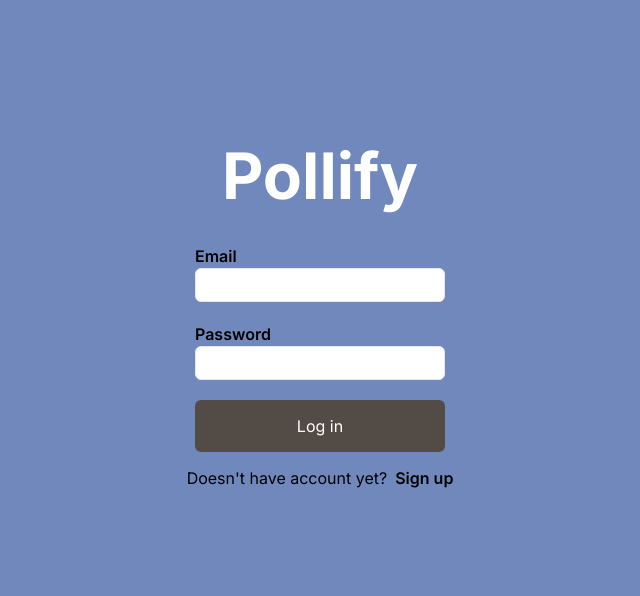
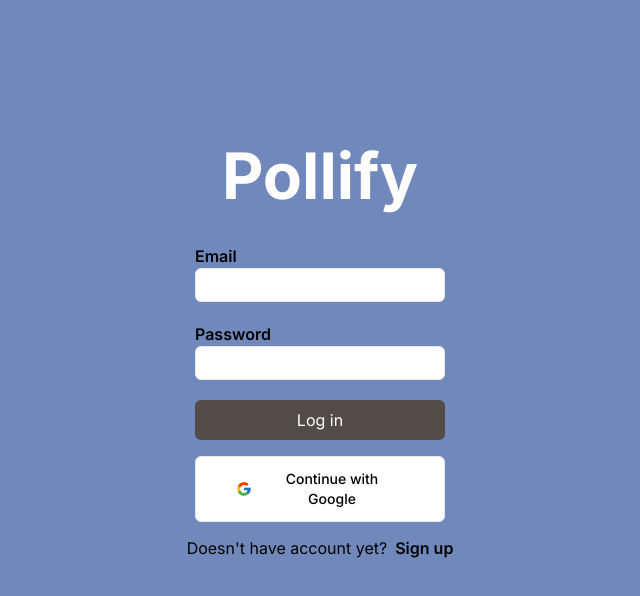
Before and after one commit to SheanHor/pollify, a Next.js app: page /login in a window 1280 px wide. Shown: the top 596 px of the page, without its empty margins (320-960 px from the left). Built offline with nearby package versions, Linux system fonts and the light colour scheme; no server answers.

Commit message:
Add google login/signup

```diff
--- a/package.json
+++ b/package.json
@@ -9,12 +9,13 @@
     "lint": "next lint"
   },
   "dependencies": {
+    "@hookform/resolvers": "^3.3.2",
     "firebase": "^10.7.0",
-    "@hookform/resolvers": "^3.3.2",
     "next": "14.0.3",
     "react": "^18",
     "react-dom": "^18",
     "react-hook-form": "^7.48.2",
+    "react-icons": "^4.12.0",
     "tailwind-merge": "^1.12.0",
     "zod": "^3.22.4"
   },
--- a/src/app/(app)/page.tsx
+++ b/src/app/(app)/page.tsx
@@ -11,6 +11,7 @@ const HomePage = () => {
   return (
     <main className="p-4">
       <p>Home page</p>
+      <p>Welcome back: {user?.displayName}</p>
       <p>Welcome back: {user?.email}</p>
 
       <Button variant="error" size="small" onClick={logout}>
--- a/src/app/(auth)/login/page.tsx
+++ b/src/app/(auth)/login/page.tsx
@@ -21,7 +21,9 @@ const LogIn = () => {
   return (
     <div className="min-h-screen bg-[#7088BB] pt-32 flex flex-col items-center">
       <h1 className="text-[64px] font-bold text-white">Pollify</h1>
+
       <LogInForm />
+
       <Link href="/signup">
         <Button variant="link">
           Doesn&apos;t have account yet?{" "}
--- a/src/app/(auth)/signup/page.tsx
+++ b/src/app/(auth)/signup/page.tsx
@@ -21,6 +21,7 @@ const SignUp = () => {
   return (
     <div className="min-h-screen bg-[#7088BB] pt-32 flex flex-col items-center">
       <h1 className="text-[64px] font-bold text-white">Pollify</h1>
+
       <SignUpForm />
 
       <Link href="/login">
--- a/src/components/forms/LogInForm.tsx
+++ b/src/components/forms/LogInForm.tsx
@@ -8,7 +8,8 @@ import {
   emailLoginSchema,
 } from "@/lib/api/auth/emailLogIn.z";
 import { zodResolver } from "@hookform/resolvers/zod";
-import { login } from "@/lib/api/auth";
+import { googleLogin, login } from "@/lib/api/auth";
+import { FcGoogle } from "react-icons/fc";
 
 const LogInForm = () => {
   const {
@@ -21,12 +22,17 @@ const LogInForm = () => {
 
   const onSubmit: SubmitHandler<EmailLoginSchema> = async (data) => {
     try {
-      // console.log("data", data);
       await login(data.emailAddress, data.password);
     } catch (error) {
       console.log("Fail to Log in");
     }
   };
+
+  // function handle google login/signup (if account existed, login , else signup)
+  const handleGoogleLogin = async () => {
+    await googleLogin();
+  };
+
   return (
     <div className="w-[250px]">
       {/* Email Input */}
@@ -51,10 +57,21 @@ const LogInForm = () => {
 
       {/* Button */}
       <div className="mt-5">
-        <Button isFull onClick={handleSubmit(onSubmit)}>
+        <Button size="small" isFull onClick={handleSubmit(onSubmit)}>
           Log in
         </Button>
       </div>
+
+      {/* Google Login */}
+      <Button
+        variant="secondary"
+        size="medium"
+        className="w-[250px] mt-4"
+        onClick={handleGoogleLogin}
+      >
+        <FcGoogle />
+        <p className="text-sm font-medium">Continue with Google</p>
+      </Button>
     </div>
   );
 };
--- a/src/components/forms/SignUpForm.tsx
+++ b/src/components/forms/SignUpForm.tsx
@@ -8,7 +8,8 @@ import {
   EmailSignupSchema,
   emailSignupSchema,
 } from "@/lib/api/auth/emailSignUp.z";
-import { signup } from "@/lib/api/auth";
+import { googleLogin, signup } from "@/lib/api/auth";
+import { FcGoogle } from "react-icons/fc";
 
 const SignUpForm = () => {
   const {
@@ -21,11 +22,15 @@ const SignUpForm = () => {
 
   const onSubmit: SubmitHandler<EmailSignupSchema> = async (data) => {
     try {
-      // console.log("data", data);
       await signup(data.emailAddress, data.password);
     } catch (error) {
       console.log("Fail to Sign Up");
     }
+  };
+
+  // function handle google login/signup (if account existed, login , else signup)
+  const handleGoogleLogin = async () => {
+    await googleLogin();
   };
 
   return (
@@ -52,10 +57,21 @@ const SignUpForm = () => {
 
       {/* Button */}
       <div className="mt-5">
-        <Button isFull onClick={handleSubmit(onSubmit)}>
+        <Button size="small" isFull onClick={handleSubmit(onSubmit)}>
           Sign Up
         </Button>
       </div>
+
+      {/* Google Signup */}
+      <Button
+        variant="secondary"
+        size="medium"
+        className="w-[250px] mt-4"
+        onClick={handleGoogleLogin}
+      >
+        <FcGoogle />
+        <p className="text-sm font-medium">Continue with Google</p>
+      </Button>
     </div>
   );
 };
--- a/src/lib/api/auth/index.ts
+++ b/src/lib/api/auth/index.ts
@@ -1,14 +1,26 @@
 import { auth } from "@/lib/firebase/firebase"
-import {createUserWithEmailAndPassword, signInWithEmailAndPassword, signOut} from "firebase/auth"
+import {GoogleAuthProvider, createUserWithEmailAndPassword, signInWithEmailAndPassword, signInWithPopup, signOut} from "firebase/auth"
 
+// Email signup
 export const signup = async(email:string, password:string) => {
     return createUserWithEmailAndPassword(auth, email, password)
 }
 
+// Email login
 export const login = async(email:string, password:string) => {
     return signInWithEmailAndPassword (auth, email, password)
 }
 
+// Google login/signup (if account existed, login , else signup)
+export const googleLogin = async() => {
+    const provider = new GoogleAuthProvider();
+    return signInWithPopup(auth, provider)
+    .catch((error) => {
+     console.log("error: ", error)
+    });
+}
+
+// Logout
 export const logout = async () => {
     return auth.signOut();
   };
--- a/src/lib/firebase/provider.tsx
+++ b/src/lib/firebase/provider.tsx
@@ -65,14 +65,15 @@ const AuthProvider = ({ children }: { children: ReactNode }) => {
       }}
     >
       <div className="relative">
-        {loading && (
+        {loading ? (
           <div className="absolute left-0 top-0 z-10 flex min-h-screen w-full items-center justify-center bg-white">
             <div className="w-full max-w-xl md:ml-20 flex justify-center items-center">
               <Spinner className="text-blox-blue" />
             </div>
           </div>
+        ) : (
+          <>{children}</>
         )}
-        {children}
       </div>
     </AuthContext.Provider>
   );
```
Also changed, not shown: 1 other file (tests, documents, lock files or other folders).
